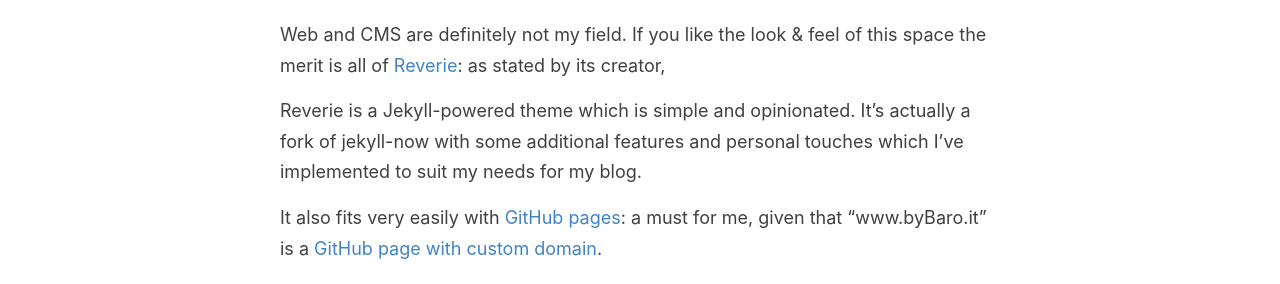
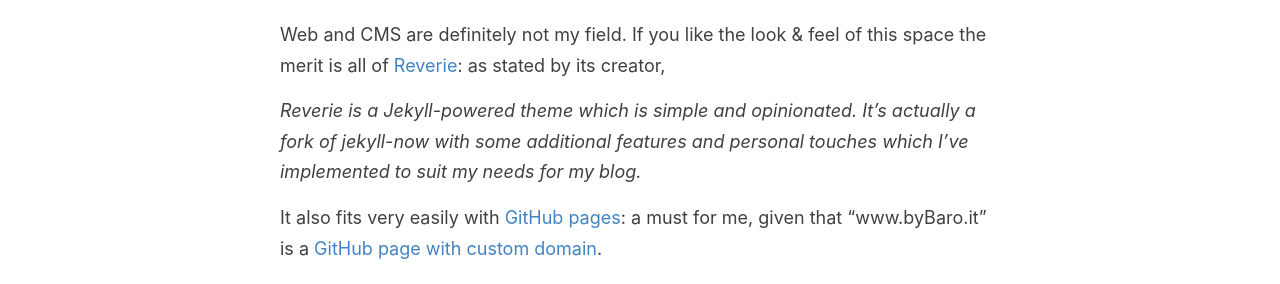
Before and after one commit to baro77/baro77.github.io, a Jekyll site: the page built from _pages/hereabouts.md, in a window 1280 px wide. Shown: the part 172-456 px from the top of the page. Built offline with Jekyll 4.4.1, drawn with Linux system fonts in a browser that asks for light colours.

Commit message:
new quting style

```diff
--- a/_pages/hereabouts.md
+++ b/_pages/hereabouts.md
@@ -6,7 +6,7 @@
 
 Web and CMS are definitely not my field. If you like the look & feel of this space the merit is all of [Reverie](https://github.com/amitmerchant1990/reverie): as stated by its creator,
 
-> Reverie is a Jekyll-powered theme which is simple and opinionated. It's actually a fork of jekyll-now with some additional features and personal touches which I've implemented to suit my needs for my blog.
+> _Reverie is a Jekyll-powered theme which is simple and opinionated. It's actually a fork of jekyll-now with some additional features and personal touches which I've implemented to suit my needs for my blog._
 
 It also fits very easily with [GitHub pages](https://pages.github.com): a must for me, given that "www.byBaro.it" is a [GitHub page with custom domain](https://docs.github.com/en/pages/configuring-a-custom-domain-for-your-github-pages-site/managing-a-custom-domain-for-your-github-pages-site).
 
```
